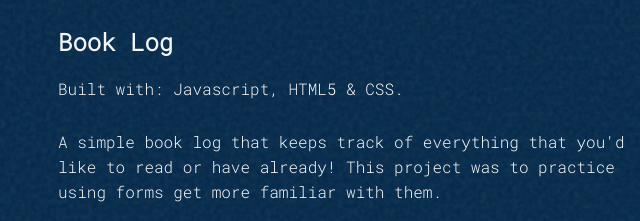
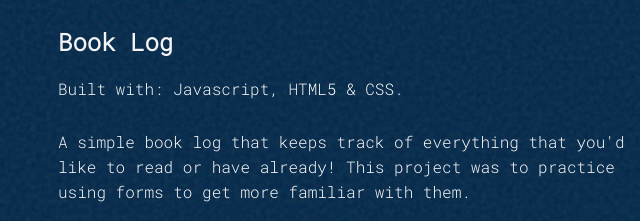
Before and after one commit to paulinalasko/paulinalasko-portfolio1, a plain HTML site: page index.html in a window 1280 px wide. Shown: the part 3500-3721 px from the top of the page, 23-663 px from the left. Drawn offline with Linux system fonts and the light colour scheme.

Commit message:
fix grammar

```diff
--- a/index.html
+++ b/index.html
@@ -207,7 +207,7 @@
                 <div class="project-desc">
                     <h2>Book Log</h2>
                     <p>Built with: Javascript, HTML5 & CSS.</p>
-                    <p style="margin-top: 10px; line-height: 25px;">A simple book log that keeps track of everything that you'd like to read or have already! This project was to practice using forms get more familiar with them.</p>
+                    <p style="margin-top: 10px; line-height: 25px;">A simple book log that keeps track of everything that you'd like to read or have already! This project was to practice using forms to get more familiar with them.</p>
                     <div class="project-buttons">
                         <a href="https://paulinalasko.github.io/book-log/"><button class="standard-btn">Live
                                 Demo</button></a>
```
